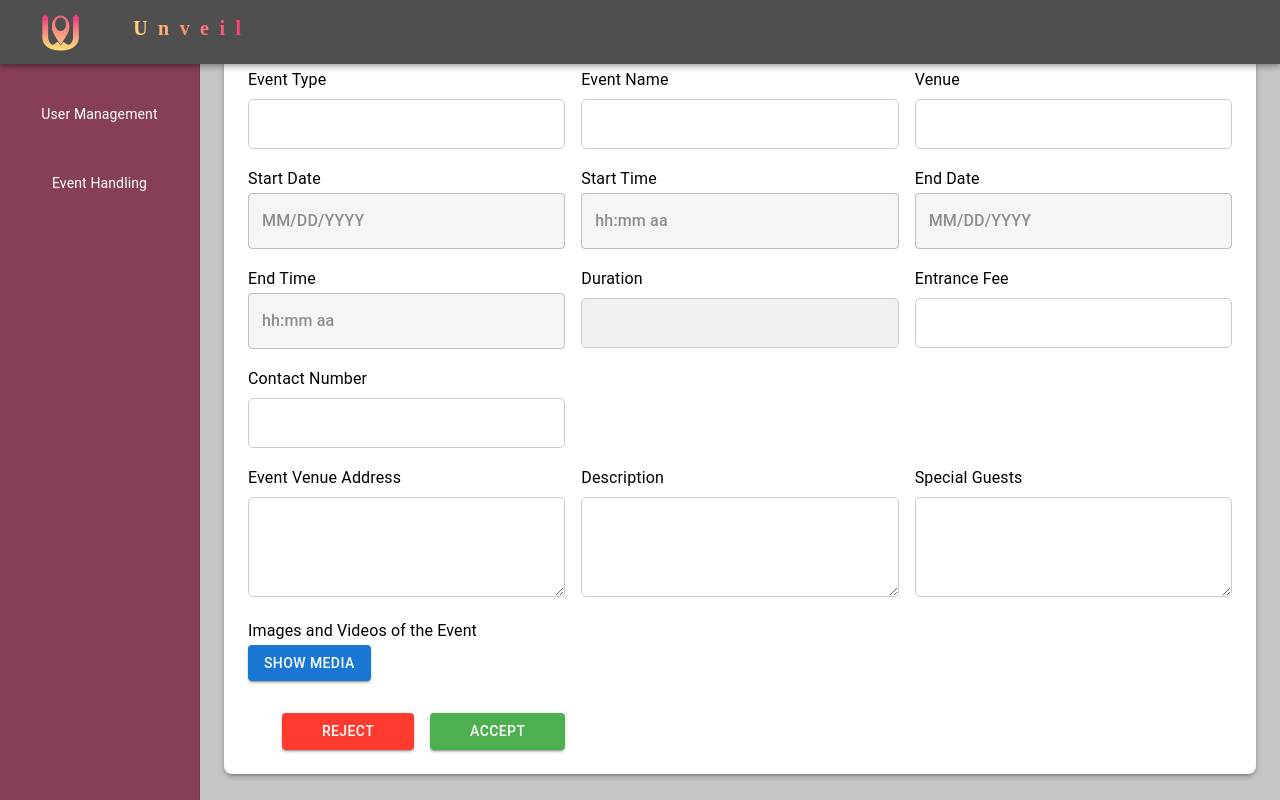
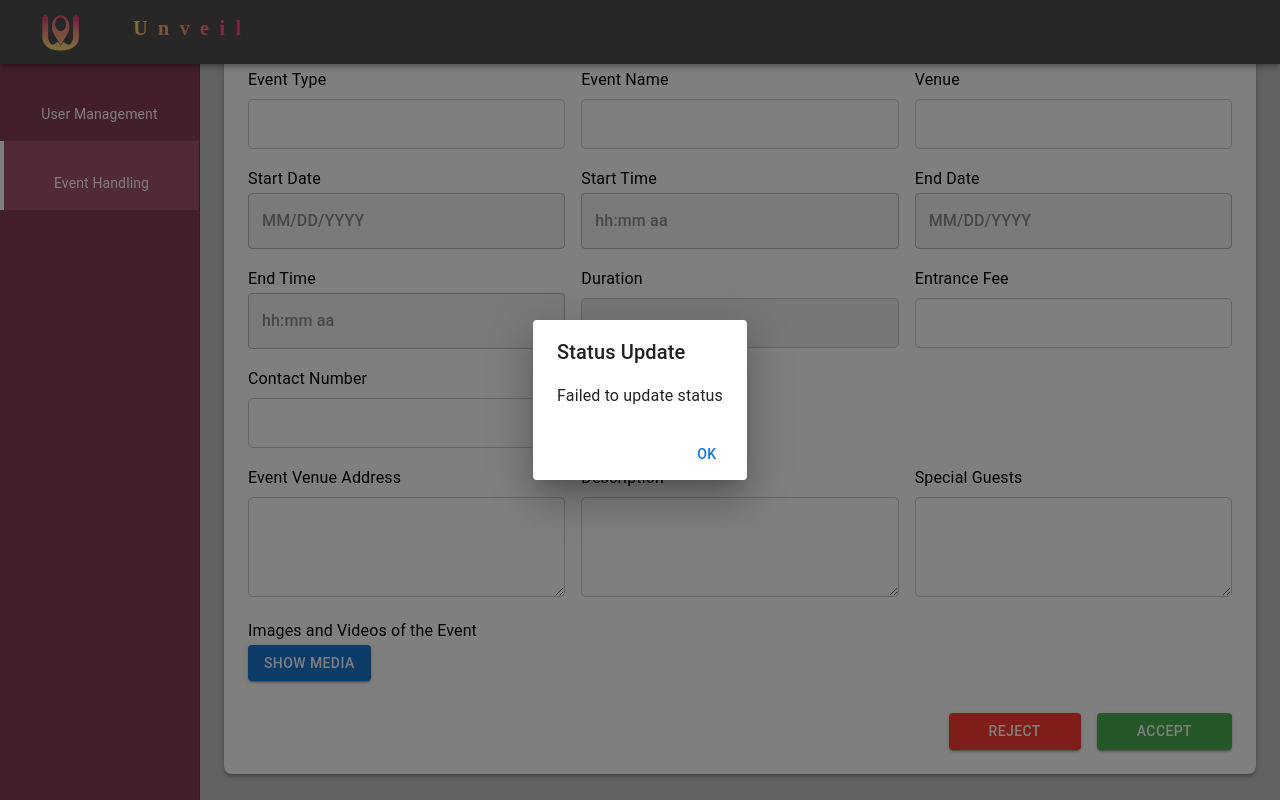
Before and after one commit to ashiUpeksha/Unveil-Desktop-Application, a React (Create React App) app in the folder unveil/: page /acceptEvent/1 in a window 1280 px wide. Both pictures are taken after a click on the button "REJECT". Shown: the part 112-912 px from the top of the page. Built offline with nearby package versions, Linux system fonts and the light colour scheme; no server answers; some icons are missing.

Commit message:
Updated files
AdminSidebar.js
AcceptEvent.js
AdminEventHandling.js
requestRoutes.js

```diff
--- a/unveil/src/components/AdminSidebar.js
+++ b/unveil/src/components/AdminSidebar.js
@@ -23,6 +23,7 @@ const AdminDashBoardSidebar = () => {
       label: "Event Handling",
       icon: <AssignmentIcon sx={{ fontSize: 30, mb: 1 }} />,
       path: "/admineventhandling", // updated path
+      match: ["/admineventhandling", "/acceptEvent"], // highlight for both
     },
   ];
 
@@ -45,7 +46,11 @@ const AdminDashBoardSidebar = () => {
     >
       <List sx={{ width: "100%" }}>
         {navItems.map((item) => {
-          const isActive = location.pathname === item.path;
+          // Highlight if path matches exactly or starts with any match prefix
+          const isActive =
+            item.match
+              ? item.match.some((prefix) => location.pathname.startsWith(prefix))
+              : location.pathname === item.path;
           return (
             <ListItem
               key={item.label}
--- a/unveil/src/views/AcceptEvent/AcceptEvent.js
+++ b/unveil/src/views/AcceptEvent/AcceptEvent.js
@@ -1,5 +1,5 @@
 import React, { useEffect, useState } from "react";
-import { Box, Typography, Button, TextField } from "@mui/material";
+import { Box, Typography, Button, TextField, Dialog, DialogTitle, DialogContent, DialogActions } from "@mui/material";
 import Navbar from '../../components/Navbar';
 import AdminSidebar from '../../components/AdminSidebar';
 import {
@@ -9,8 +9,10 @@ import {
 } from '@mui/x-date-pickers';
 import { AdapterDayjs } from '@mui/x-date-pickers/AdapterDayjs';
 import dayjs from 'dayjs';
-import { useParams } from "react-router-dom";
+import { useParams, useNavigate } from "react-router-dom";
 import axios from "axios";
+import CheckCircleIcon from "@mui/icons-material/CheckCircle";
+import CancelIcon from "@mui/icons-material/Cancel";
 
 const inputStyle = {
   width: '100%',
@@ -40,6 +42,10 @@ const AcceptEvent = () => {
   const [startTime, setStartTime] = useState(null);
   const [endDate, setEndDate] = useState(null);
   const [endTime, setEndTime] = useState(null);
+  const [dialogOpen, setDialogOpen] = useState(false);
+  const [dialogMsg, setDialogMsg] = useState("");
+  const [dialogType, setDialogType] = useState(""); // "success" or "reject"
+  const navigate = useNavigate();
 
   useEffect(() => {
     if (eventId) {
@@ -79,6 +85,25 @@ const AcceptEvent = () => {
 
   const eventStartDateTime = getCombinedDateTime(startDate, startTime);
   const eventEndDateTime = getCombinedDateTime(endDate, endTime);
+
+  const handleStatusUpdate = async (newStatus) => {
+    if (!eventId) return;
+    try {
+      await axios.put(`http://localhost:3000/api/event/${eventId}/status`, { status: newStatus });
+      if (newStatus === 2) {
+        setDialogMsg("Event Approved Successfully!");
+        setDialogType("success");
+      } else {
+        setDialogMsg("Event Rejected Successfully!");
+        setDialogType("reject");
+      }
+      setDialogOpen(true);
+    } catch (err) {
+      setDialogMsg("Failed to update status");
+      setDialogType("");
+      setDialogOpen(true);
+    }
+  };
 
   return (
     <Box sx={{ display: "flex" }}>
@@ -262,6 +287,7 @@ const AcceptEvent = () => {
 
               <Box
                 sx={{
+                  gridColumn: "span 3",
                   display: "flex",
                   justifyContent: "flex-end",
                   gap: 2,
@@ -278,6 +304,10 @@ const AcceptEvent = () => {
                       backgroundColor: "#D32F2F",
                     },
                   }}
+                  onClick={(e) => {
+                    e.preventDefault();
+                    handleStatusUpdate(3); // 3 = Rejected
+                  }}
                 >
                   REJECT
                 </Button>
@@ -291,6 +321,10 @@ const AcceptEvent = () => {
                       backgroundColor: "#388E3C",
                     },
                   }}
+                  onClick={(e) => {
+                    e.preventDefault();
+                    handleStatusUpdate(2); // 2 = Approved
+                  }}
                 >
                   ACCEPT
                 </Button>
@@ -298,6 +332,30 @@ const AcceptEvent = () => {
             </Box>
           </form>
         </Box>
+        {/* Dialog for status update result */}
+        <Dialog open={dialogOpen} onClose={() => {
+          setDialogOpen(false);
+          navigate("/admineventhandling");
+        }}>
+          <DialogTitle>Status Update</DialogTitle>
+          <DialogContent sx={{ display: "flex", alignItems: "center", gap: 2 }}>
+            {dialogType === "success" && (
+              <CheckCircleIcon sx={{ color: "#00C853", fontSize: 40 }} />
+            )}
+            {dialogType === "reject" && (
+              <CancelIcon sx={{ color: "#FF1744", fontSize: 40 }} />
+            )}
+            <Typography>{dialogMsg}</Typography>
+          </DialogContent>
+          <DialogActions>
+            <Button onClick={() => {
+              setDialogOpen(false);
+              navigate("/admineventhandling");
+            }} autoFocus>
+              OK
+            </Button>
+          </DialogActions>
+        </Dialog>
       </Box>
     </Box>
   );
--- a/unveil/src/views/AdminEventHandling/AdminEventHandling.js
+++ b/unveil/src/views/AdminEventHandling/AdminEventHandling.js
@@ -65,13 +65,34 @@ const AdminEventHandling = () => {
       .catch(() => setEvents([]));
   }, []);
 
-  // Helper to map status code to label
-  const getStatusLabel = (status) => {
-    if (status === 1) return "Pending...";
-    if (status === 2) return "Approved";
-    if (status === 3) return "Rejected";
-    return "Pending";
+  // Helper to map status code to label and color
+  const getStatusLabelAndColor = (status) => {
+    if (status === 1) return { label: "Pending...", color: "#007AFF" };
+    if (status === 2) return { label: "Approved", color: "#00FF15" };
+    if (status === 3) return { label: "Rejected", color: "#FF0004" };
+    return { label: "Pending", color: "#007AFF" };
   };
+
+  // Filtering logic
+  const filteredEvents = events.filter((event) => {
+    // Status filter
+    let statusMatch = true;
+    if (status) {
+      if (status === "Pending") statusMatch = event.status === 1;
+      else if (status === "Approved") statusMatch = event.status === 2;
+      else if (status === "Rejected") statusMatch = event.status === 3;
+    }
+    // Event type filter
+    let typeMatch = true;
+    if (eventType) typeMatch = event.event_type === eventType;
+    // Event name filter (case-insensitive substring match)
+    let nameMatch = true;
+    if (eventName)
+      nameMatch = event.event_name
+        ?.toLowerCase()
+        .includes(eventName.toLowerCase());
+    return statusMatch && typeMatch && nameMatch;
+  });
 
   return (
     <>
@@ -201,14 +222,16 @@ const AdminEventHandling = () => {
                     </TableRow>
                   </TableHead>
                   <TableBody>
-                    {events.length === 0 ? (
+                    {filteredEvents.length === 0 ? (
                       <TableRow>
                         <TableCell colSpan={6} align="center">
                           No events found.
                         </TableCell>
                       </TableRow>
                     ) : (
-                      events.map((event) => (
+                      filteredEvents.map((event) => {
+                        const { label, color } = getStatusLabelAndColor(event.status);
+                        return (
                           <TableRow key={event.event_id}>
                             <TableCell>{event.event_type}</TableCell>
                             <TableCell>{event.event_name}</TableCell>
@@ -221,13 +244,13 @@ const AdminEventHandling = () => {
                             <TableCell>
                               <span
                                 style={{
-                                color: "#007AFF",
+                                  color,
                                   fontWeight: 500,
                                   cursor: "pointer",
                                 }}
                                 onClick={() => navigate(`/acceptEvent/${event.event_id}`)}
                               >
-                              {getStatusLabel(event.status)}
+                                {label}
                               </span>
                             </TableCell>
                             <TableCell>
@@ -235,7 +258,8 @@ const AdminEventHandling = () => {
                               <button>View</button>
                             </TableCell>
                           </TableRow>
-                      ))
+                        );
+                      })
                     )}
                   </TableBody>
                 </Table>
```
Also changed, not shown: 1 other file (tests, documents, lock files or other folders). Lines whose indentation alone changed are shown as unchanged.
